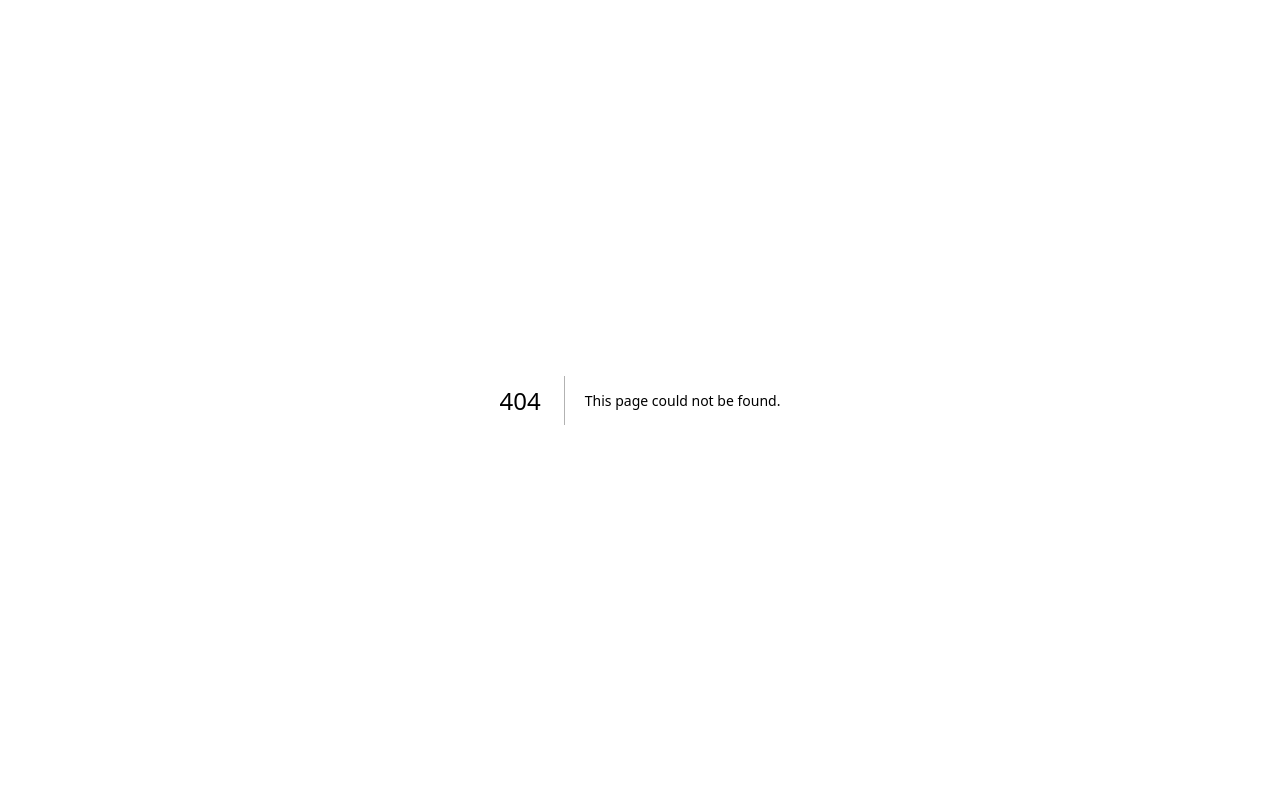
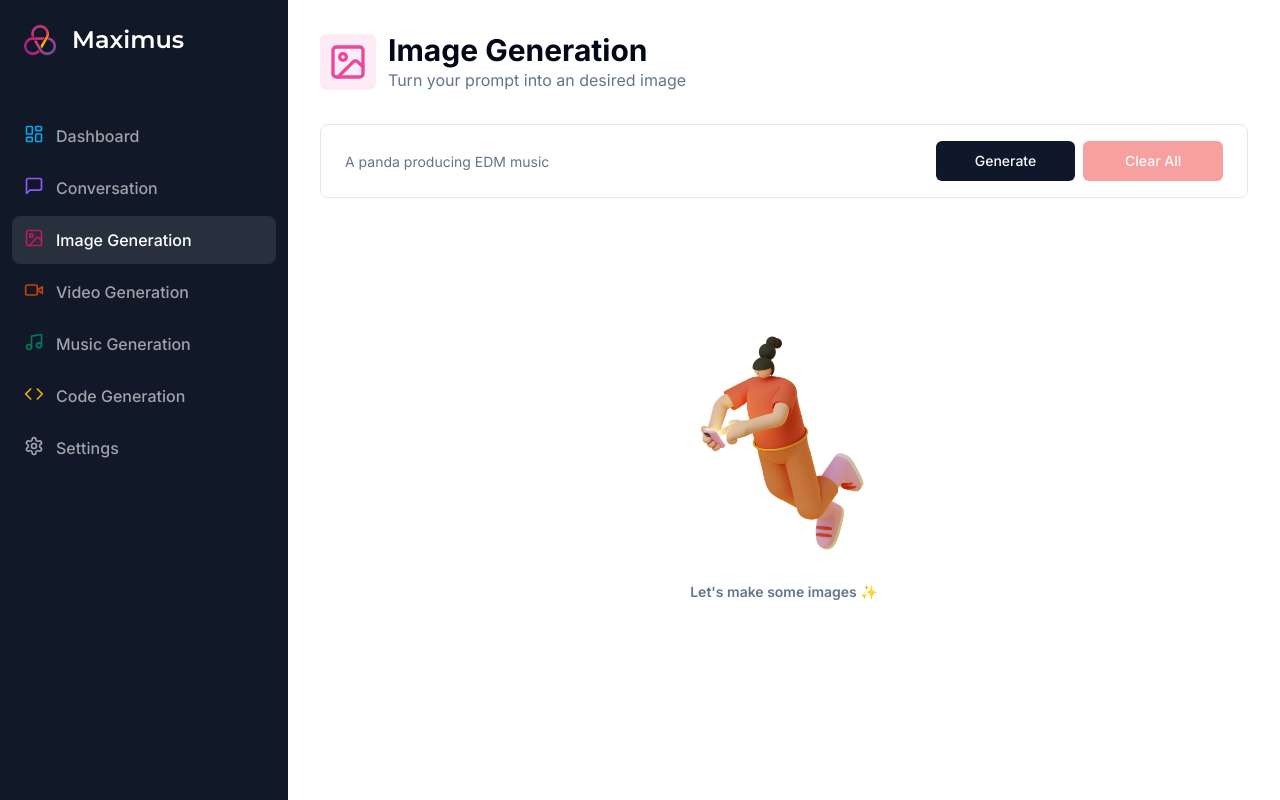
Before and after one commit to DrewIndeed/ai-saas-2023, a Next.js app: page /image-gen in a window 1280 px wide. Before the commit this address had no page. Built offline with nearby package versions, Linux system fonts and the light colour scheme.

Commit message:
16. feat: set up layout and adjustments for image gen page

```diff
--- a/app/(dashboard)/(routes)/code-gen/page.tsx
+++ b/app/(dashboard)/(routes)/code-gen/page.tsx
@@ -59,7 +59,7 @@ const CodeGenPage = () => {
       form.reset();
     } catch (error) {
       // TODO: open modal
-      console.log("[CONVERATION_SUBMIT_ERROR]", error);
+      console.log("[CODEGEN_SUBMIT_ERROR]", error);
     } finally {
       router.refresh();
     }
--- /dev/null
+++ b/app/(dashboard)/(routes)/image-gen/constants.ts
@@ -0,0 +1,47 @@
+import * as z from "zod";
+
+export const formSchema = z.object({
+  prompt: z.string().min(1, {
+    message: "Image prompt is reqiured!",
+  }),
+  amount: z.string().min(1),
+  resolution: z.string().min(1),
+});
+
+export const amountOptions = [
+  {
+    value: "1",
+    label: "1 Photo",
+  },
+  {
+    value: "2",
+    label: "2 Photos",
+  },
+  {
+    value: "3",
+    label: "3 Photos",
+  },
+  {
+    value: "4",
+    label: "4 Photos",
+  },
+  {
+    value: "5",
+    label: "5 Photos",
+  },
+];
+
+export const resolutionOptions = [
+  {
+    value: "256x256",
+    label: "256x256",
+  },
+  {
+    value: "512x512",
+    label: "512x512",
+  },
+  {
+    value: "1024x1024",
+    label: "1024x1024",
+  },
+];
--- /dev/null
+++ b/app/(dashboard)/(routes)/image-gen/page.tsx
@@ -0,0 +1,121 @@
+"use client";
+
+import { zodResolver } from "@hookform/resolvers/zod";
+import axios from "axios";
+import { ImageIcon } from "lucide-react";
+import { useRouter } from "next/navigation";
+import { useForm } from "react-hook-form";
+import * as z from "zod";
+
+import Empty from "@/components/Empty";
+import Heading from "@/components/Heading";
+import Loader from "@/components/Loader";
+import { Button } from "@/components/ui/button";
+import { Form, FormControl, FormField, FormItem } from "@/components/ui/form";
+import { Input } from "@/components/ui/input";
+import { Separator } from "@/components/ui/separator";
+
+import { useState } from "react";
+import { formSchema } from "./constants";
+
+const ImageGenPage = () => {
+  // hooks
+  const router = useRouter();
+  // states
+  const [images, setImages] = useState<string[]>([]);
+  // set up form
+  const form = useForm<z.infer<typeof formSchema>>({
+    resolver: zodResolver(formSchema),
+    defaultValues: { prompt: "", amount: "1", resolution: "512x512" },
+  });
+  // form loading state
+  const formLoading = form.formState.isSubmitting;
+  // handle submit form
+  const onSubmit = async (values: z.infer<typeof formSchema>) => {
+    try {
+      // reset images array
+      setImages([]);
+      // call image gen api
+      const response = await axios.post("/api/image-gen", values);
+      // extract the image urls
+      const urls = response.data.map((image: { url: string }) => image.url);
+      // update images array
+      setImages(urls);
+      // reset form for new promt
+      form.reset();
+    } catch (error) {
+      // TODO: open modal
+      console.log("[IMAGEGEN_SUBMIT_ERROR]", error);
+    } finally {
+      router.refresh();
+    }
+  };
+
+  return (
+    <div>
+      <Heading
+        {...{
+          title: "Image Generation",
+          desc: "Turn your prompt into an desired image",
+          icon: ImageIcon,
+          iconColor: "text-pink-500",
+          bgColor: "bg-pink-500/10",
+        }}
+      />
+      <div className="px-4 lg:px-8">
+        <div className="mb-4">
+          <Form {...form}>
+            <form
+              onSubmit={form.handleSubmit(onSubmit)}
+              className="rounded-lg border w-full p-4 px-3 md:px-6 focus-within:shadow-sm grid grid-cols-12 gap-2"
+            >
+              <FormField
+                name="prompt"
+                render={({ field }) => (
+                  <FormItem className="col-span-12 lg:col-span-8">
+                    <FormControl className="m-0 p-0">
+                      <Input
+                        className="border-0 outline-none focus-visible:ring-0 focus-visible:ring-transparent"
+                        disabled={formLoading}
+                        placeholder="A panda producing EDM music"
+                        {...field}
+                      />
+                    </FormControl>
+                  </FormItem>
+                )}
+              />
+              <Button className="col-span-6 lg:col-span-2 w-full">
+                Generate
+              </Button>
+              <Button
+                onClick={(e) => {
+                  e.preventDefault();
+                  setImages([]);
+                }}
+                variant="destructive"
+                className="col-span-6 lg:col-span-2 w-full"
+                disabled={images.length <= 0}
+              >
+                Clear All
+              </Button>
+            </form>
+          </Form>
+        </div>
+        <div className="space-y-4 mt-4 pb-4">
+          {formLoading && (
+            <div className="p-8 rounded-lg w-full flex items-center justify-center bg-muted">
+              <Loader />
+            </div>
+          )}
+          {images.length === 0 && !formLoading && (
+            <Empty label="Let's make some images  ✨" />
+          )}
+          {images.length > 0 && <Separator />}
+          {images.length > 0 && <div>Images will be here</div>}
+        </div>
+      </div>
+    </div>
+  );
+};
+
+export default ImageGenPage;
```
